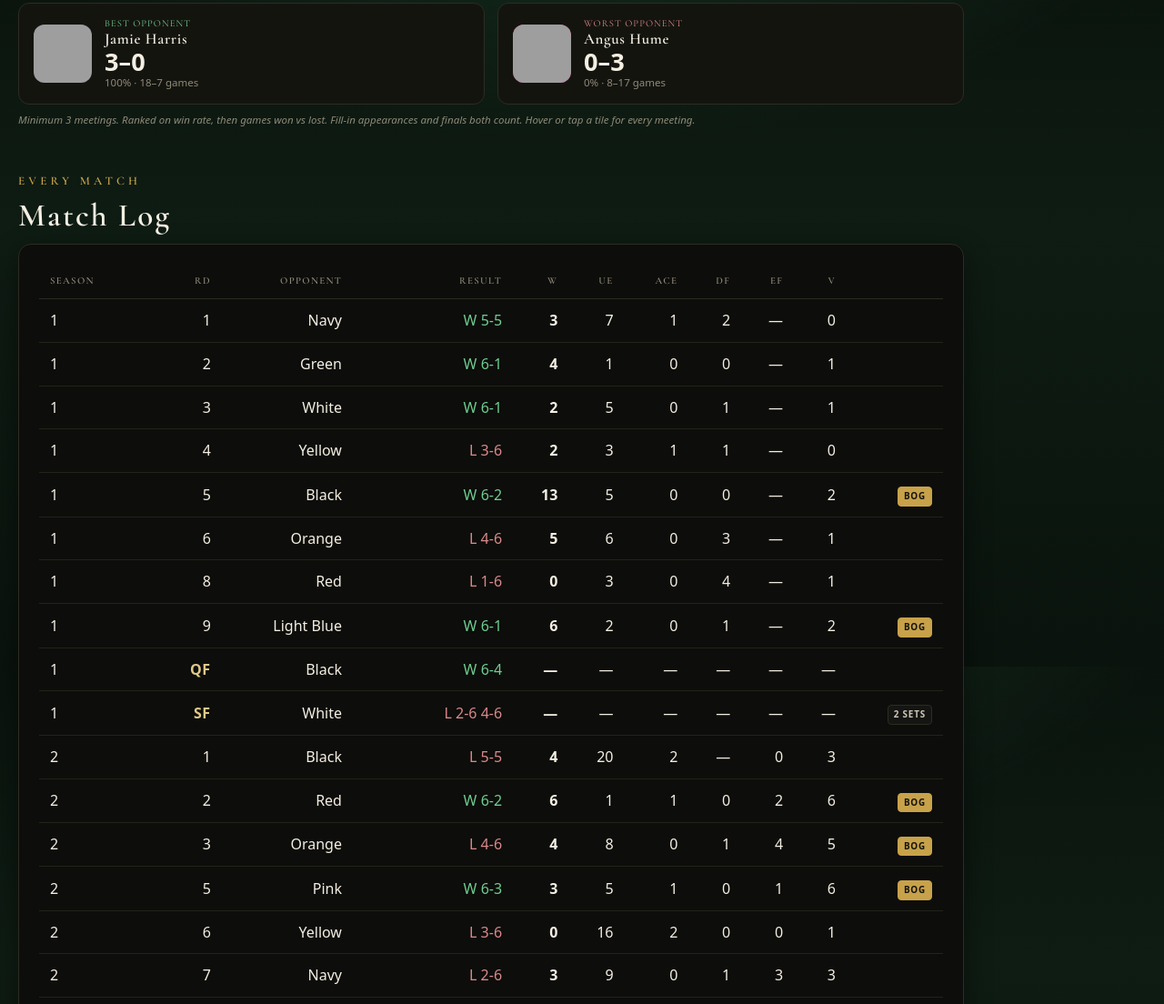
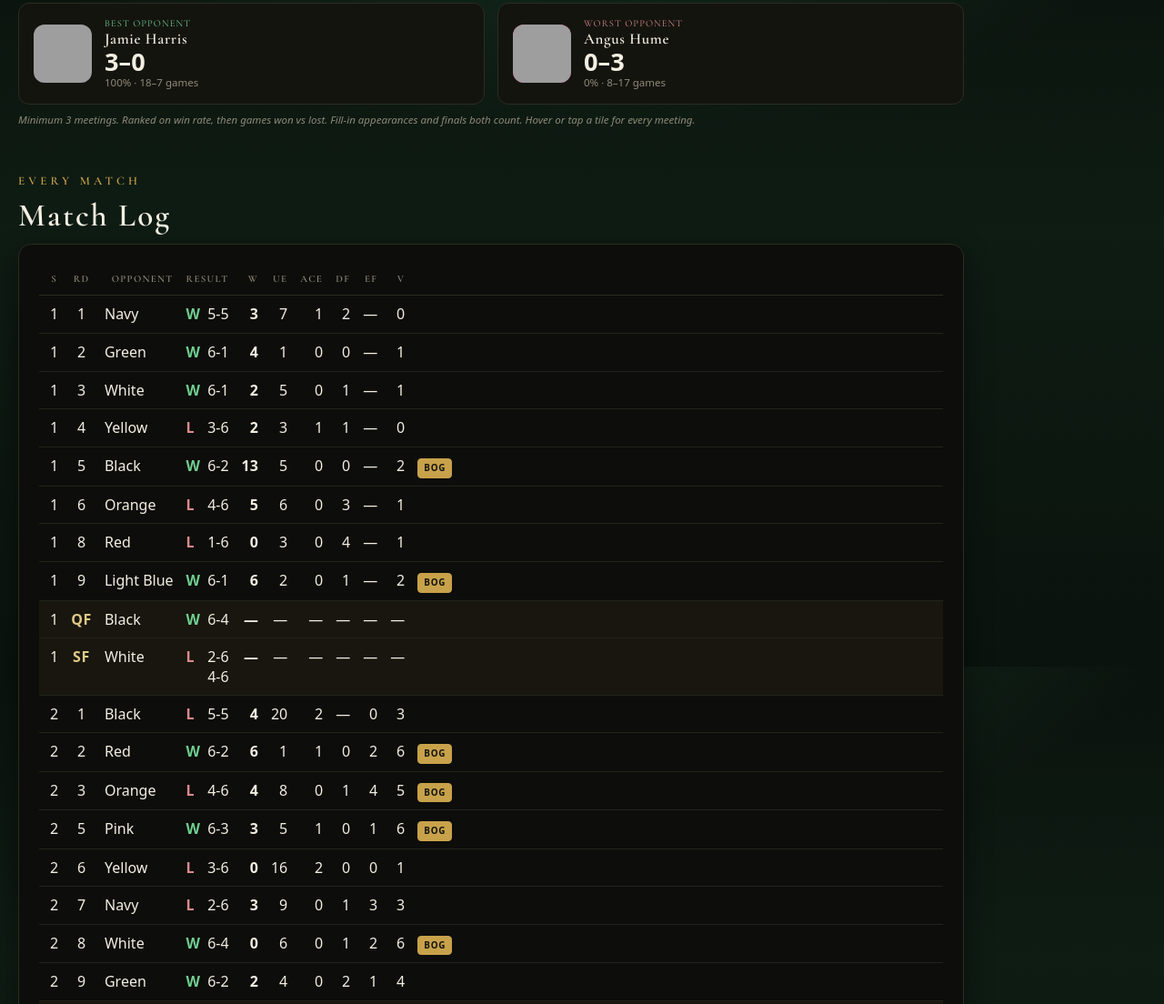
Before and after one commit to jono-kierce/tnt-website, an Astro site: page /tnt-website/players/emerson-wise/ in a window 1280 px wide. Shown: the part 1667-2771 px from the top of the page at 91% size. Built offline with nearby package versions, Linux system fonts and the light colour scheme; Astro itself is replaced by a stand-in of ours; grey boxes are pictures that could not be loaded.

Commit message:
table fixes

```diff
--- a/src/pages/players/[player].astro
+++ b/src/pages/players/[player].astro
@@ -47,6 +47,15 @@ const h2h = bestWorstOpponent(name, rows);
 const log = playerRows(name, rows, { includeFillIns: true }).sort(
   (a, b) => a.season - b.season || a.round - b.round
 );
+
+// Match log display helpers. The Round column never needs more than two
+// characters — a home-and-away round number, or the stage code for a final
+// (`Final` is spelled out elsewhere, but not in a column this narrow).
+const roundCell = (r: (typeof log)[number]) => r.stage ?? r.roundLabel;
+// One set per line: it keeps the Result column narrow and makes a three-setter
+// (finals, mostly) stand out at a glance.
+const scoreLines = (r: (typeof log)[number]) =>
+  r.score ? r.score.split(/\s+/) : [`${r.teamScore}–${r.opponentScore}`];
 
 const bio = bioHtml(slug);
 const photos = playerPhotos(slug);
@@ -135,15 +144,17 @@ const photos = playerPhotos(slug);
     </section>
   )}
 
-  <section class="section container">
+  <section class="section container" id="match-log">
     <p class="eyebrow">Every match</p>
     <h2 class="serif-title" style="margin-bottom:12px">Match Log</h2>
     <div class="card card--dark">
       <div class="table-wrap">
-        <table class="stat">
+        <table class="stat matchlog">
           <thead>
             <tr>
-              <th>Season</th><th>Rd</th><th>Opponent</th><th>Result</th>
+              <th class="c-tight" title="Season">S</th>
+              <th class="c-tight" title="Round">Rd</th>
+              <th>Opponent</th><th class="c-res">Result</th>
               <th title="Winners">W</th><th title="Unforced errors">UE</th>
               <th title="Aces">Ace</th><th title="Double faults">DF</th>
               <th title="Errors forced (S2+)">EF</th>
@@ -152,12 +163,15 @@ const photos = playerPhotos(slug);
           </thead>
           <tbody>
             {log.map((r) => (
-              <tr>
-                <td>{r.season}</td>
-                <td class={r.isFinals ? 'finals-rd' : ''}>{r.roundLabel}</td>
-                <td>{r.opponent}</td>
-                <td class={r.win ? 'win' : 'loss'}>
-                  {r.win ? 'W' : 'L'} {r.score || `${r.teamScore}–${r.opponentScore}`}
+              <tr class={r.isFinals ? 'is-finals' : ''}>
+                <td class="c-tight">{r.season}</td>
+                <td class={`c-tight ${r.isFinals ? 'finals-rd' : ''}`}>{roundCell(r)}</td>
+                <td class="c-opp">{r.opponent}</td>
+                <td class="c-res">
+                  <span class={`res ${r.win ? 'win' : 'loss'}`}>{r.win ? 'W' : 'L'}</span>
+                  <span class="sets">
+                    {scoreLines(r).map((s) => <span class="set">{s}</span>)}
+                  </span>
                 </td>
                 <td class="num">{r.winners ?? '—'}</td>
                 <td>{r.unforcedErrors ?? '—'}</td>
@@ -165,10 +179,9 @@ const photos = playerPhotos(slug);
                 <td>{r.doubleFaults ?? '—'}</td>
                 <td>{r.errorsForced ?? '—'}</td>
                 <td>{r.votes ?? (isVotesSealed(r.season) ? '🔒' : '—')}</td>
-                <td>
+                <td class="c-tags">
                   {r.bog && <span class="badge badge--bog">BOG</span>}
                   {r.isFillIn && <span class="badge badge--fill">Fill-in</span>}
-                  {r.sets > 1 && <span class="badge">{r.sets} sets</span>}
                 </td>
               </tr>
             ))}
@@ -193,6 +206,32 @@ const photos = playerPhotos(slug);
 
 <style>
   .finals-rd { color: var(--gold-soft); font-weight: 600; letter-spacing: 0.04em; }
+
+  /* Match log: tightened so the eleven columns read as one block rather than a
+     sprawl. Season and Round are one/two characters, so they get no more room
+     than that, and the scoreline stacks a set per line — which keeps Result
+     narrow and makes a three-setter (a final, usually) obvious at a glance. */
+  .matchlog { min-width: 460px; }
+  .matchlog thead th, .matchlog tbody td { padding: 8px 7px; vertical-align: top; }
+  .matchlog thead th:first-child, .matchlog tbody td:first-child { padding-left: 12px; }
+  .matchlog thead th:last-child, .matchlog tbody td:last-child { padding-right: 12px; }
+  .matchlog .c-tight, .matchlog thead th.c-tight { width: 1%; text-align: center; white-space: nowrap; }
+  .matchlog .c-opp { text-align: left; white-space: nowrap; }
+  /* Result reads W/L then the scoreline. The W/L is pinned to the left of the
+     cell rather than flowing with the sets, so both stay on the same two
+     columns whether the match went one set or three. */
+  .matchlog td.c-res { position: relative; white-space: nowrap; padding-left: 30px; }
+  .matchlog .res { position: absolute; left: 7px; top: 8px; font-weight: 700; }
+  .matchlog .sets { display: inline-flex; flex-direction: column; align-items: flex-end; line-height: 1.35; }
+  /* Every column hugs its content; the badge column soaks up the leftover
+     width, so the data reads as one tight block instead of stretching to fill
+     the card. */
+  .matchlog .c-tags { width: 100%; text-align: left; white-space: nowrap; }
+  .matchlog tbody tr.is-finals td { background: rgba(200, 162, 74, 0.06); }
+  .matchlog tbody tr.is-finals:hover td { background: rgba(200, 162, 74, 0.1); }
+  @media (max-width: 640px) {
+    .matchlog thead th, .matchlog tbody td { padding: 8px 5px; }
+  }
   .player-head { display: grid; grid-template-columns: 120px 1fr; gap: 20px; align-items: center; }
   .head-avatar { width: 120px; }
   @media (max-width: 520px) { .player-head { grid-template-columns: 84px 1fr; } .head-avatar { width: 84px; } }
```
